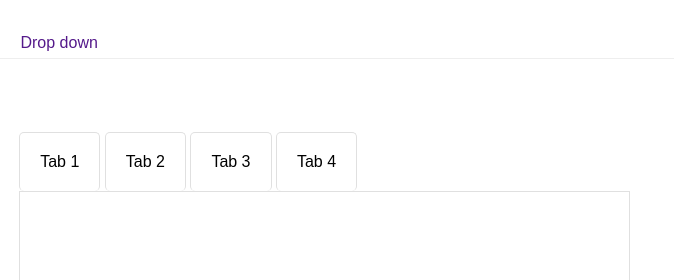
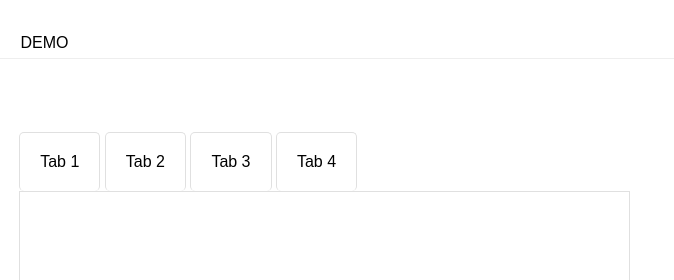
Before and after one commit to ifedapoolarewaju/nojs, a website: page example/index.html in a window 1280 px wide. Shown: the top 280 px of the page, 52-726 px from the left. Drawn offline with Linux system fonts and the light colour scheme.

Commit message:
rename tutorial directory

```diff
--- a/tutorial/index.html
+++ b/example/index.html
@@ -9,7 +9,7 @@
     <a no-js on-click-toggle-class=".sidemenu active">
       <img src="menu.png" width="30px">
     </a>
-    <a href="">Drop down</a>
+    <a>DEMO</a>
   </header>
 
   <div class="content">
```
Also changed, not shown: example/menu.png (renamed from tutorial/menu.png), example/style.css (renamed from tutorial/style.css).
